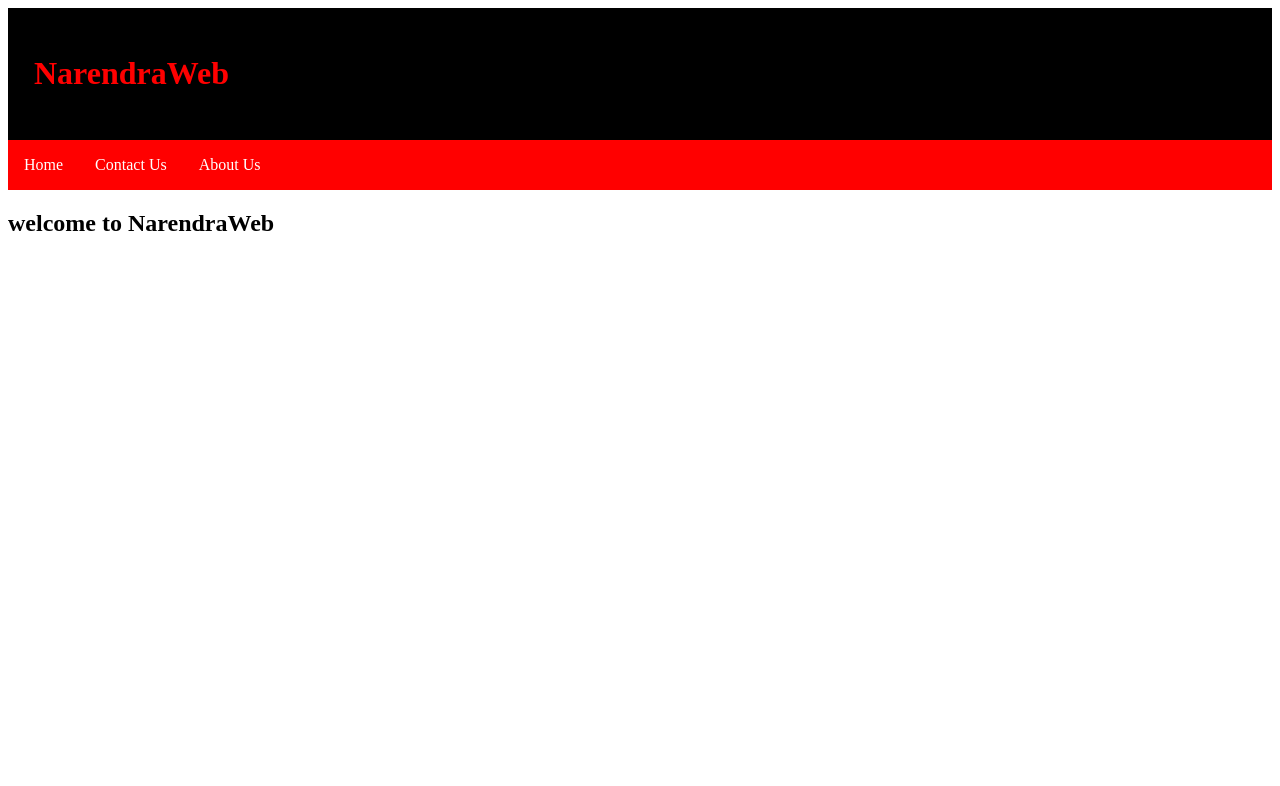
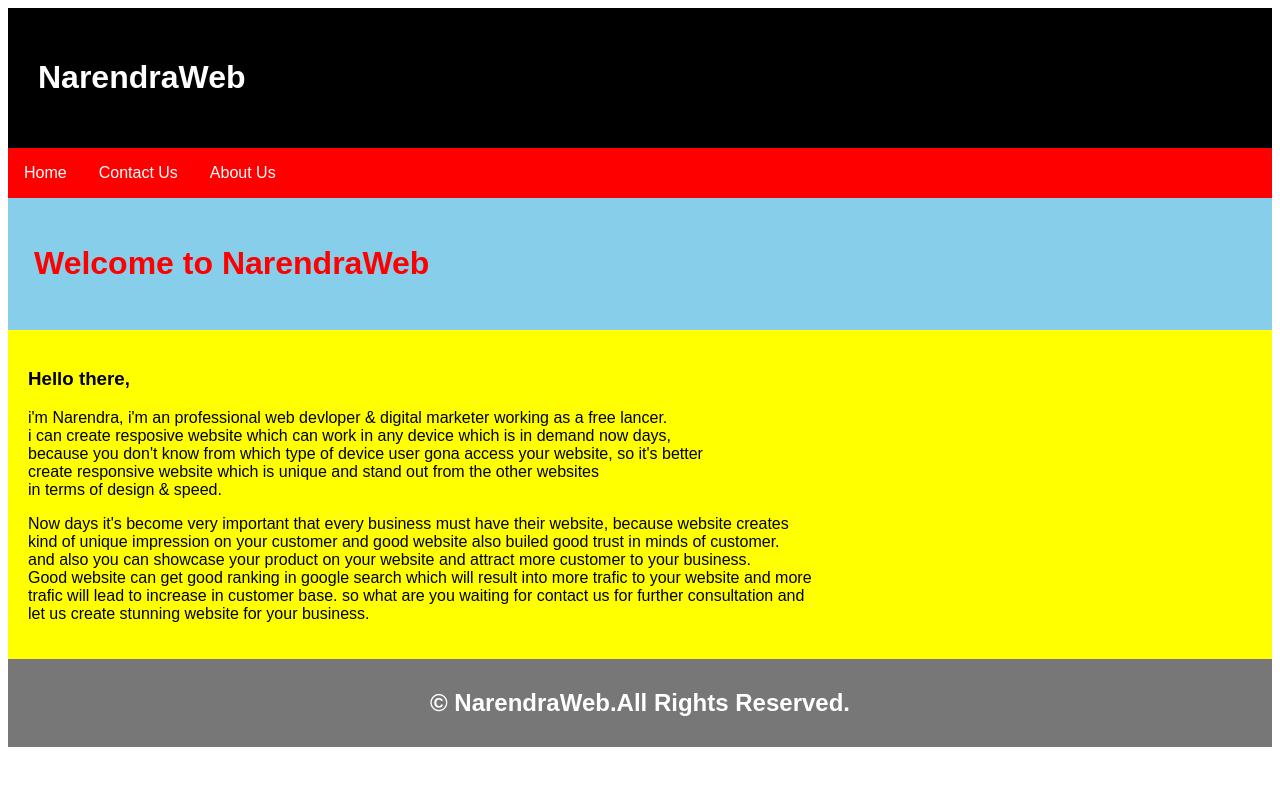
Before and after one commit to NarendraHumbal/html, a Jekyll site: the page built from index.md, in a window 1280 px wide. Shown: the top 786 px of the page. Built offline with Jekyll 4.4.1, drawn with Linux system fonts in a browser that asks for light colours; our own code applies the rules of GitHub Pages for plain Markdown files.

Commit message:
Home page created

```diff
--- a/_layouts/default.html
+++ b/_layouts/default.html
@@ -5,9 +5,46 @@
     <meta http-equiv="X-UA-Compatible" content="IE=edge">
     <meta name="viewport" content="width=device-width, initial-scale=1, maximum-scale=1">
 <style>
+* {
+  box-sizing: border-box;
+}
+
+body {
+font-family:arial;
+}
+header {
+background-color:black;
+padding:30px;
+color:white;
+}
+
+article {
+padding:20px;
+float:right;
+width:100%;
+height:auto;
+background-color:yellow;
+}
+section:after {
+  content: "";
+  display: table;
+  clear: both;
+  }
+  footer {
+  background-color: #777;
+  padding: 10px;
+  text-align: center;
+  color: white;
+}
+@media (max-width:600px) {
+nav, article {
+width:100%;
+height:auto;
+}
+}
 div {
 margin:0;
-background-color:black;
+background-color:skyblue;
 color:red;
 padding:26px;
 }
@@ -41,20 +78,37 @@ background-color:black;
 
   <body>
     <header>
-      <div>
         <h1>NarendraWeb</h1>
-      </div>
     </header>
 <nav>
 <ul>
-  <li><a href="http://www.narexshop.online/">Home</a></li>
+  <li><a href="https://narendraweb.com/">Home</a></li>
   <li><a href="http://www.narexshop.online/contact-us/">Contact Us</a></li>
   <li><a href="http://www.narexshop.online/about-us/">About Us</a></li>
 </ul>
 </nav>
-
-<h2>welcome to NarendraWeb</h2>
-
+<div>
+<h1>Welcome to NarendraWeb</h1>
+</div>
+<section>
+<article>
+<h3>Hello there,</h3>
+<p>i'm Narendra, i'm an professional web devloper & digital marketer working as a free lancer.<br>
+i can create resposive website which can work in any device which is in demand now days,<br>
+because you don't know from which type of device user gona access your website, so it's better <br>
+create responsive website which is unique and stand out from the other websites<br>
+in terms of design & speed.</p>
+<p>Now days it's become very important that every business must have their website, because website creates<br>
+kind of unique impression on your customer and good website also builed good trust in minds of customer.<br>
+and also you can showcase your product on your website and attract more customer to your business.<br>
+Good website can get good ranking in google search which will result into more trafic to your website and more<br>
+trafic will lead to increase in customer base. so what are you waiting for contact us for further consultation and<br>
+let us create stunning website for your business.</P>
+</article>
+</section>
+<footer>
+<h2>© NarendraWeb.All Rights Reserved.</h2>
+</footer>
     {% if site.google_analytics %}
       <script>
         (function(i,s,o,g,r,a,m){i['GoogleAnalyticsObject']=r;i[r]=i[r]||function(){
```
